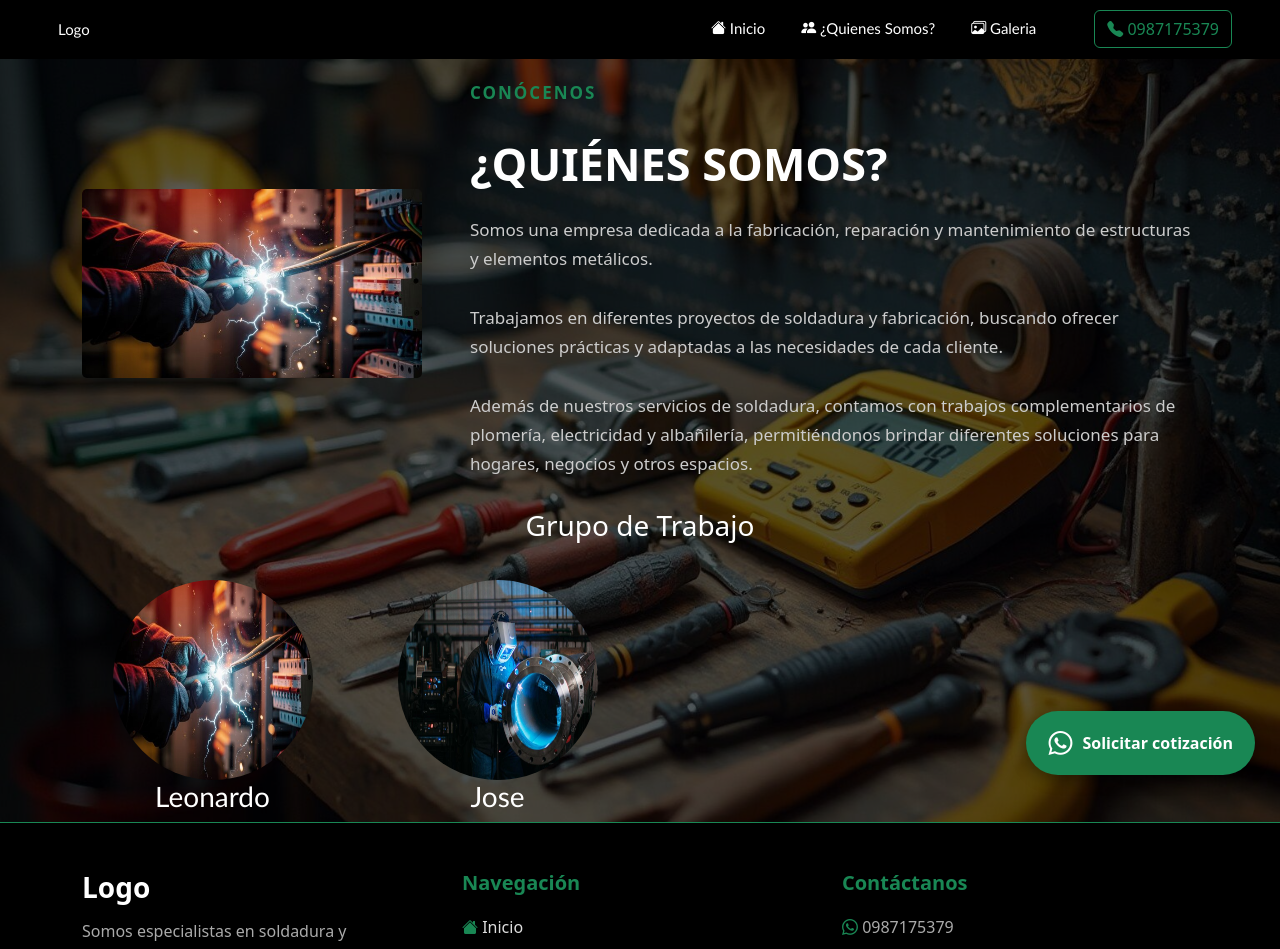
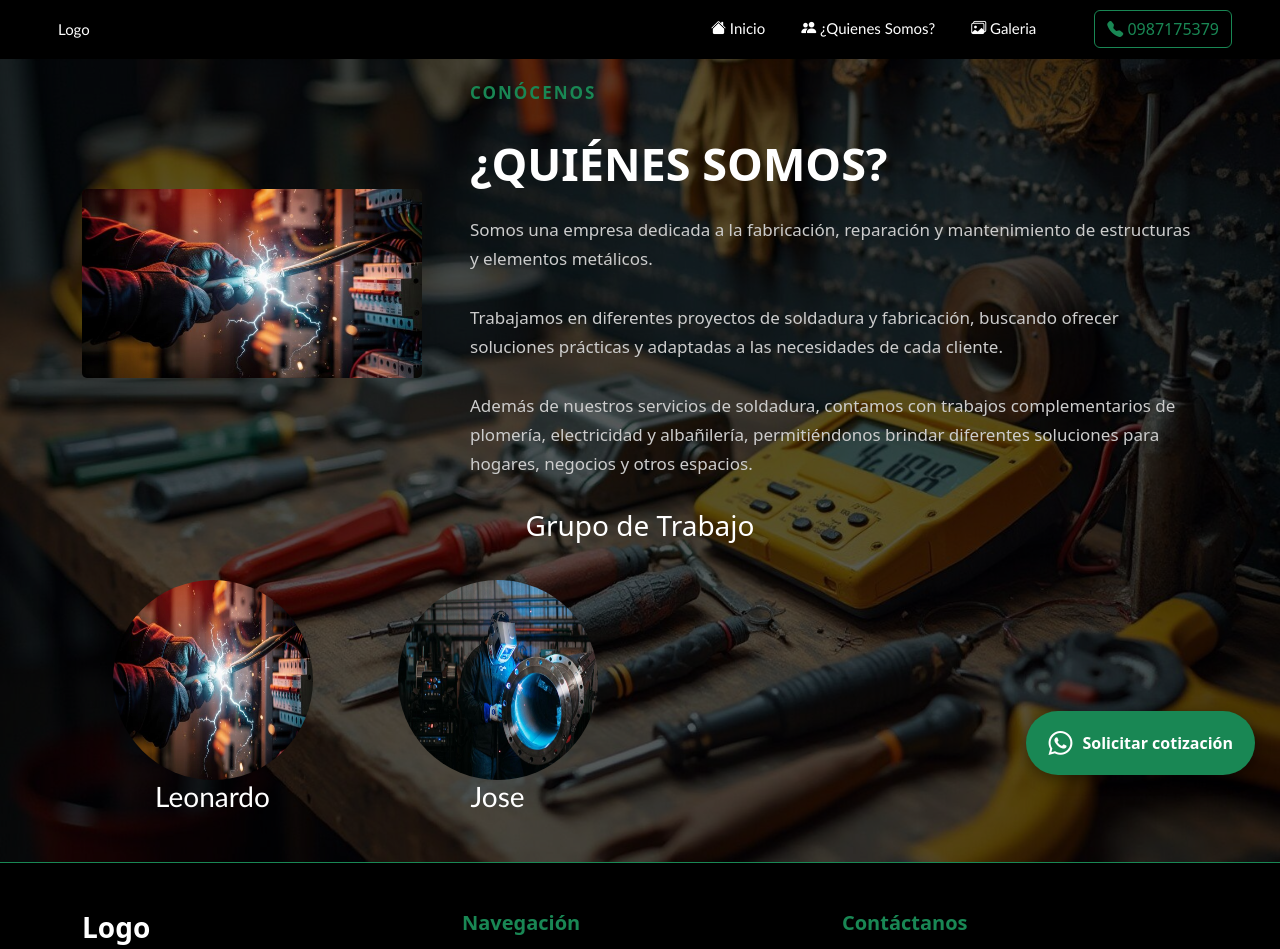
Before and after one commit to LeonardoGBM/soldadura, a React (Vite) app: page /qsomos in a window 1280 px wide. Shown: the top 949 px of the page. Built offline with nearby package versions, Linux system fonts and the light colour scheme.

Commit message:
feat: correccion de qs

```diff
--- a/src/pages/qsomos.css
+++ b/src/pages/qsomos.css
@@ -56,3 +56,7 @@
     color: white;
     font-family: 'Gill Sans', 'Gill Sans MT', Calibri, 'Trebuchet MS', sans-serif;
 }
+
+.grupo {
+    margin-bottom: 40px;
+}
--- a/src/pages/qsomos.jsx
+++ b/src/pages/qsomos.jsx
@@ -49,7 +49,7 @@ const Qsomos = () => {
                         <div className="row">
                             <h3 className='titulo text-center'>Grupo de Trabajo</h3>
                             {trabajadores.map((data) => (
-                                <div key={data.id} className="col-md-3 text-center">
+                                <div key={data.id} className="grupo col-md-3 text-center">
                                     <img className='trabajador' src={data.fotos} alt="" />
                                     <h3 className='nombre'>{data.name}</h3>
                                 </div>
```
